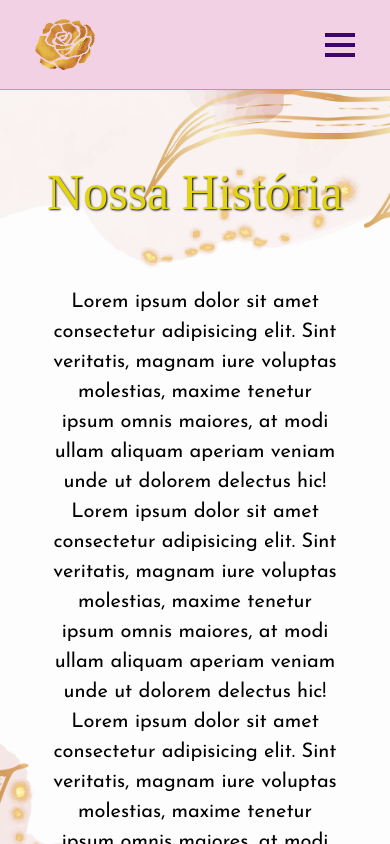
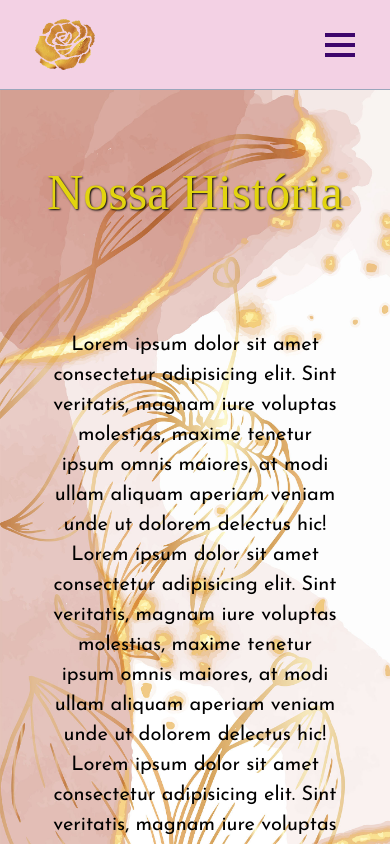
Before and after one commit to laLuna01/next-cp5, a Next.js app: page /sobre in a window 390 px wide. Shown: the top 844 px of the page. Built offline with nearby package versions, Linux system fonts and the light colour scheme; a web font is replaced by a local one.

Commit message:
Fazendo ajustes na página Sobre

```diff
--- a/src/app/sobre/styles.css
+++ b/src/app/sobre/styles.css
@@ -1,16 +1,12 @@
-html, body {
-    height: 100%;
-    margin: 0;
-    padding: 0;
-  }
+body {
+    background-image: url("/background.jpg");
+    background-repeat: no-repeat;
+    background-size: cover;
+}
 
 section{
     width: 100%;
     height: 100%;
-    background-image: url("/background.jpg");
-    background-size: cover;
-    background-repeat: no-repeat;
-    background-position: center;
     display: flex;
     flex-direction: column;
   }
@@ -39,11 +35,3 @@ section{
     font-family: 'Josefin Sans', sans-serif;
     font-size: 20px;
   }
-
-  @media screen and (max-width: 740px) {
-    html, body {
-        height: 100%;
-        margin: 0;
-        padding: 0;
-      }
-  }
```
